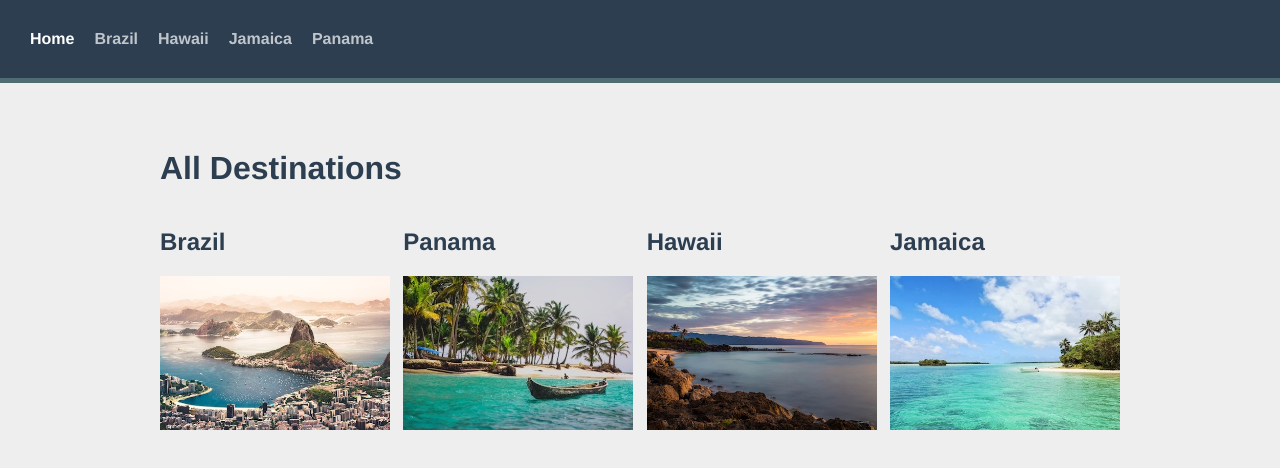
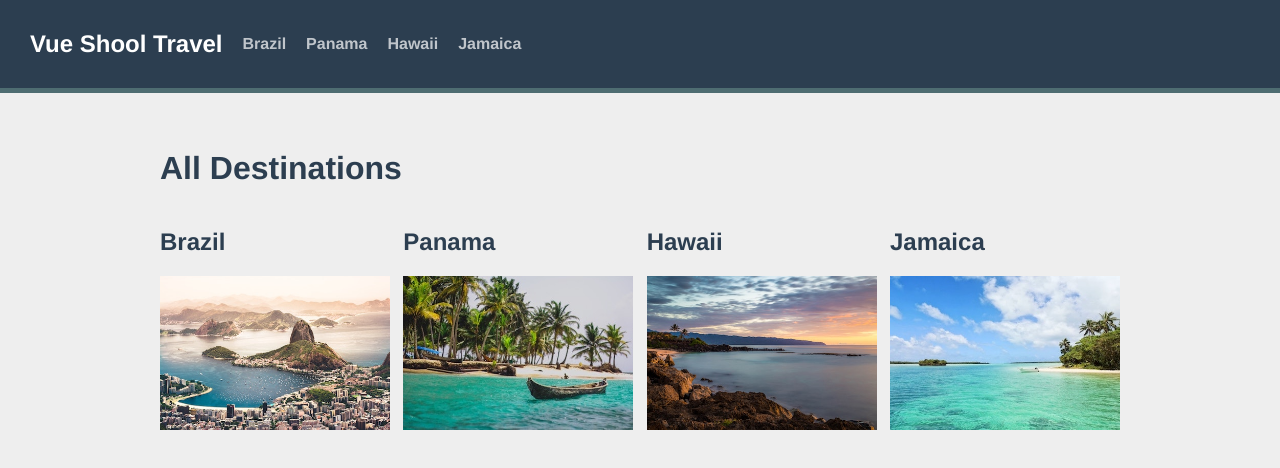
Before and after one commit to Coffeholic404/vue-school-travel-app, a Vue app: page / in a window 1280 px wide. Shown: the top 468 px of the page. Built offline with nearby package versions, Linux system fonts and the light colour scheme.

Commit message:
cleaning up + optimize SEO

```diff
--- a/src/components/TheNavigation.vue
+++ b/src/components/TheNavigation.vue
@@ -1,14 +1,29 @@
 <template>
       <div id="nav">
     <!-- we use the router link tag for any internal link -->
-    <router-link to="/">Home</router-link>
-    <router-link to="/brazil">Brazil</router-link>
-    <router-link to="/hawaii">Hawaii</router-link>
-    <router-link to="/jamaica">Jamaica</router-link>
-    <router-link to="/panama">Panama</router-link>
+      <router-link id="logo" to="/">Vue Shool Travel</router-link>
+    <router-link
+    v-for="destination in destinations"
+            :key="destination.id"
+            :to="{
+                name: 'destination.show',
+                params: { id: destination.id, slug: destination.slug }
+            }">
+            {{ destination.name }}
+            </router-link>
   </div>
 </template>
 
+<script>
+  import sourceData from '../data.json'
+  export default {
+    data(){
+      return {
+        destinations: sourceData.destinations
+      }
+    }
+  }
+</script>
 
 <!-- trying the router link active class -->
 <!-- <style lang="css">
--- a/src/router/index.js
+++ b/src/router/index.js
@@ -4,11 +4,7 @@
 
 const routes = [
     { path: '/', name: 'Home', component: Home },
-    { path: '/brazil', name: 'Brazil', component: () => import('../views/Brazil.vue') },
-    { path: '/hawaii', name: 'Hawaii', component: () => import('../views/Hawaii.vue') },
-    { path: '/jamaica', name: 'Jamaica', component: () => import('../views/Jamaica.vue') },
-    { path: '/panama', name: 'Panama', component: () => import('../views/Panama.vue') },
-    { path: '/destination/:id', name: 'destination.show', component: () => import('../views/DestinationShow.vue') },
+    { path: '/destination/:id/:slug', name: 'destination.show', component: () => import('../views/DestinationShow.vue') },
 ];
 
 const router = createRouter({
--- a/src/views/About.vue
+++ /dev/null
@@ -1,5 +0,0 @@
-<template>
-    <div class="about">
-        <h1>About</h1>
-    </div>
-</template>
--- a/src/views/Brazil.vue
+++ /dev/null
@@ -1,6 +0,0 @@
-<template>
-    <div class="brazil">
-        <h1>Brazil</h1>
-
-    </div>
-</template>
--- a/src/views/Hawaii.vue
+++ /dev/null
@@ -1,5 +0,0 @@
-<template>
-    <div class="hawaii">
-        <h1>Hawaii</h1>
-    </div>
-</template>
--- a/src/views/Home.vue
+++ b/src/views/Home.vue
@@ -6,7 +6,7 @@
             :key="destination.id"
             :to="{
                 name: 'destination.show',
-                params: { id: destination.id }
+                params: { id: destination.id, slug:destination.slug}
             }">
                 <h2>{{ destination.name }}</h2>
                 <img :src="`/images/${destination.image}`" :alt="`destination`">
--- a/src/views/Jamaica.vue
+++ /dev/null
@@ -1,5 +0,0 @@
-<template>
-    <div class="jamaica">
-        <h1>Jamaica</h1>
-    </div>
-</template>
--- a/src/views/Panama.vue
+++ /dev/null
@@ -1,5 +0,0 @@
-<template>
-    <div class="panama">
-        <h1>Panama</h1>
-    </div>
-</template>
```
